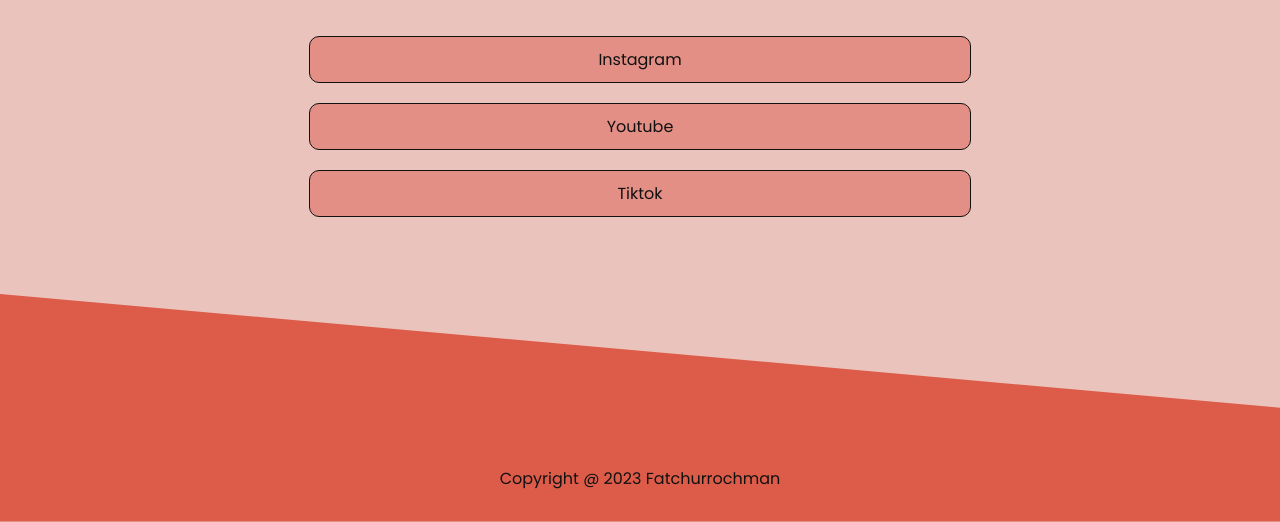
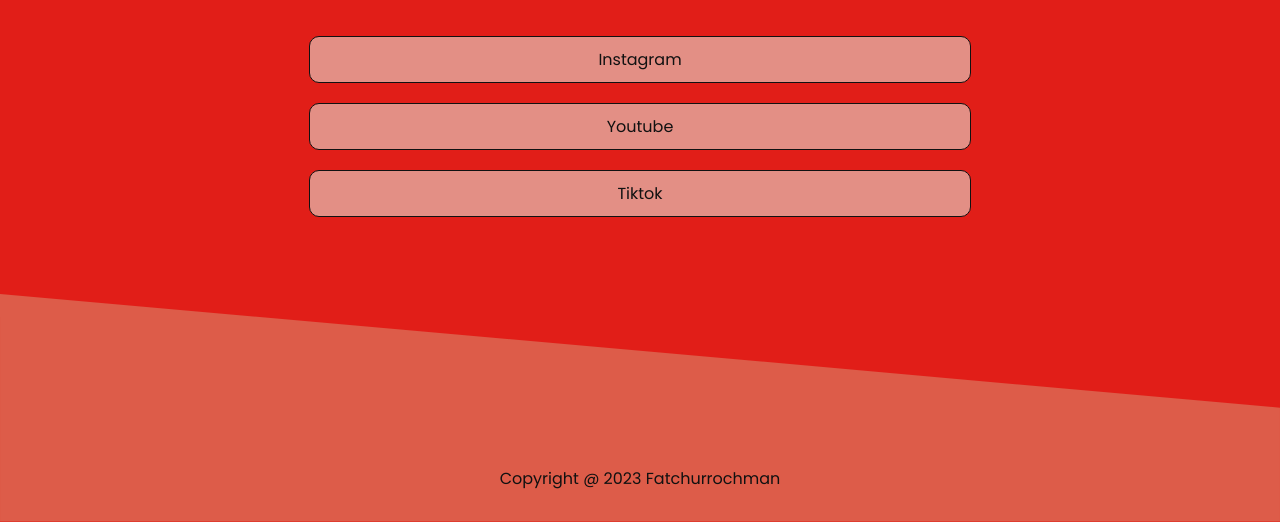
Before and after one commit to ryuvii/linktree2, a plain HTML site: page index.html in a window 1280 px wide. Shown: the part 358-880 px from the top of the page. Drawn offline with Linux system fonts and the light colour scheme.

Commit message:
Add files via upload

```diff
--- a/style.css
+++ b/style.css
@@ -10,7 +10,7 @@
 }
 
 body{
-    background-color: var(--secondary);
+    background-color: var(--background);
     margin: 0;
     padding: 0;
     font-family: 'Poppins', sans-serif;
```
